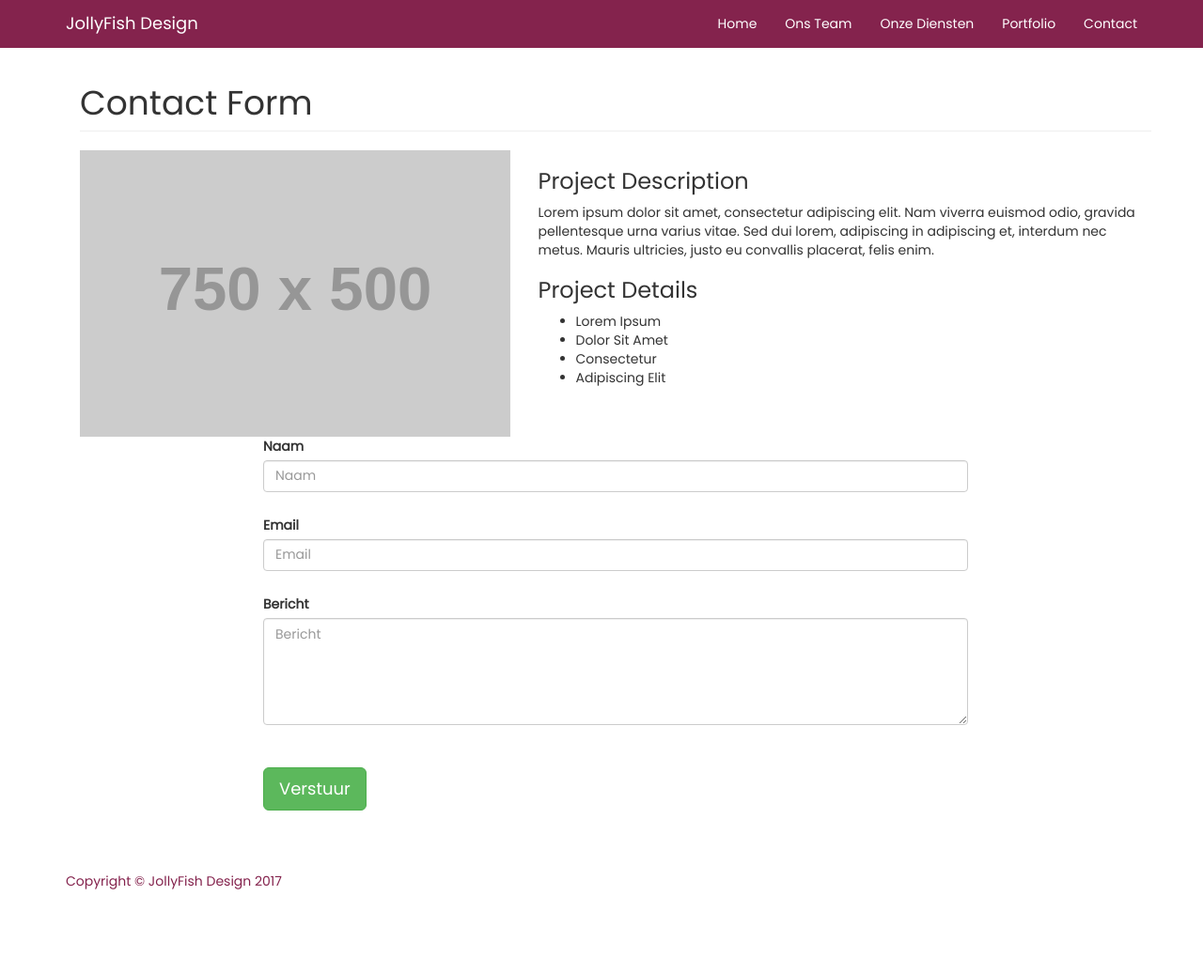
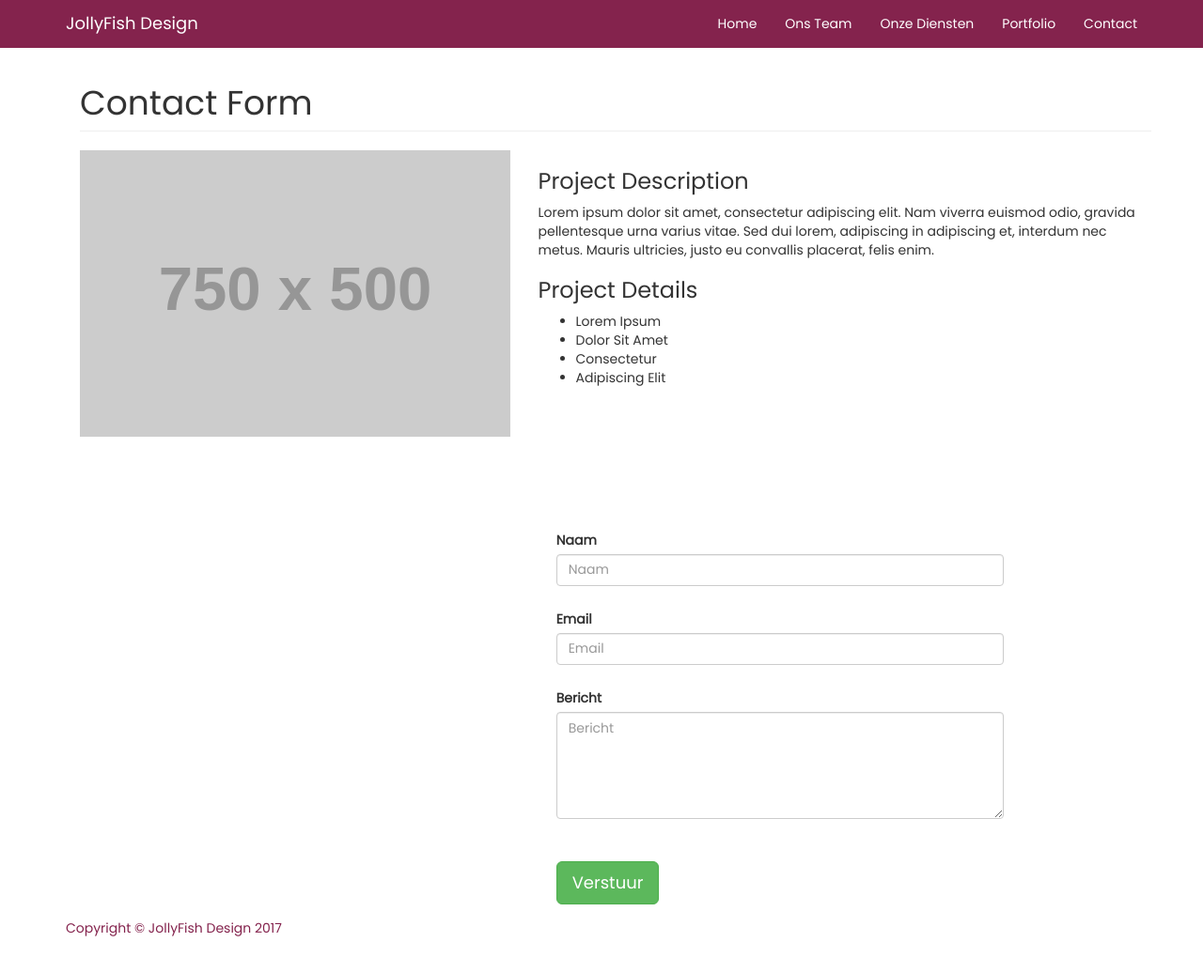
Before and after one commit to thestudiobreez/thestudiobreez.github.io, a Jekyll site: the page built from contact.md, in a window 1280 px wide and 1058 px high. Shown: the top 1036 px of the window at 94% size. Built offline with Jekyll 4.4.1, drawn with Linux system fonts in a browser that asks for light colours.

Commit message:
third commit

```diff
--- a/_includes/contactform.html
+++ b/_includes/contactform.html
@@ -1,6 +1,6 @@
 
 <section id="contact">
-	<div class="container">
+	<div class="container col-md-8 col-md-offset-4">
 		<div class="row">
 			<div class="col-lg-8 col-lg-offset-2">
 				<form  action="//formspree.io/c.faulmann1988@gmail.com" method="POST" name="sentMessage" id="contactForm" novalidate>
--- a/css/one-page-wonder.css
+++ b/css/one-page-wonder.css
@@ -251,3 +251,7 @@ footer {
   color: white;
   text-decoration: none;
 }
+
+#contact{
+  margin-top: 100px;
+}
```
